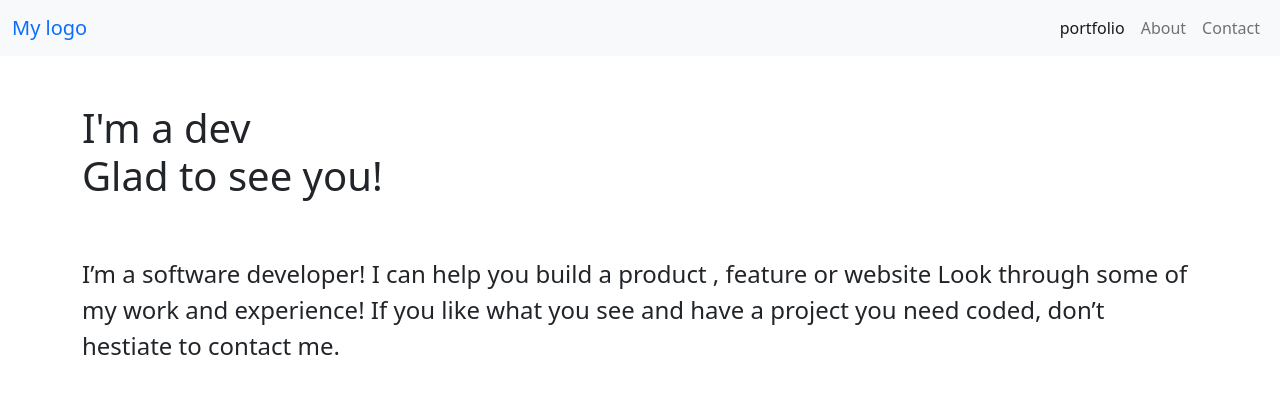
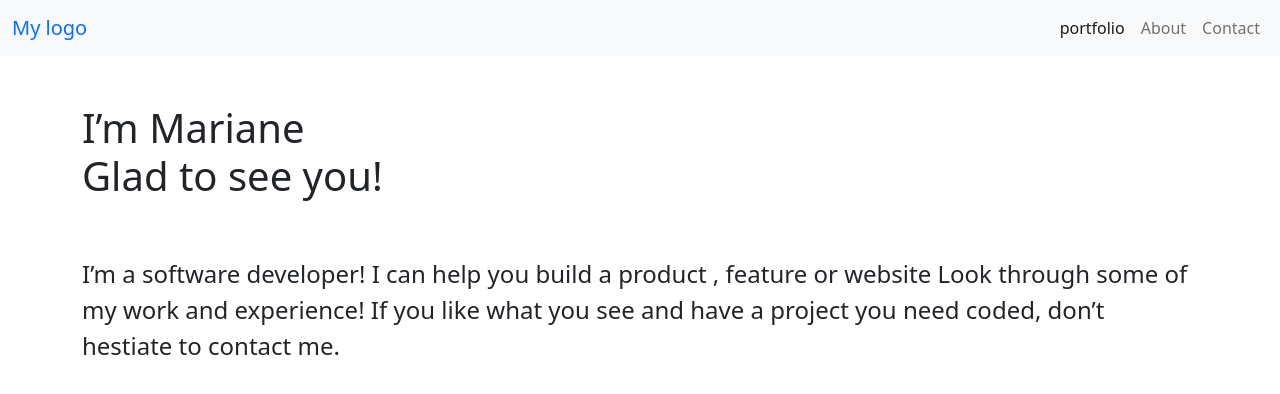
Before and after one commit to Ogaga01/Bootstrap-Pair-Programming, a plain HTML site: page index.html in a window 1280 px wide. Drawn offline with nearby package versions, Linux system fonts and the light colour scheme.

Commit message:
adding content description on the hero section

```diff
--- a/index.html
+++ b/index.html
@@ -32,7 +32,7 @@
         </div>
       </nav>
     <div class="container py-lg-5 ">
-        <h1 class="display-5.fw-bold pb-5">I'm a dev<br>  Glad to see you!</h1>
+        <h1 class="display-5.fw-bold pb-5">I’m Mariane<br>  Glad to see you!</h1>
 
         <p class="fs-4">
             I’m a software developer! I can help you build a product ,
```
